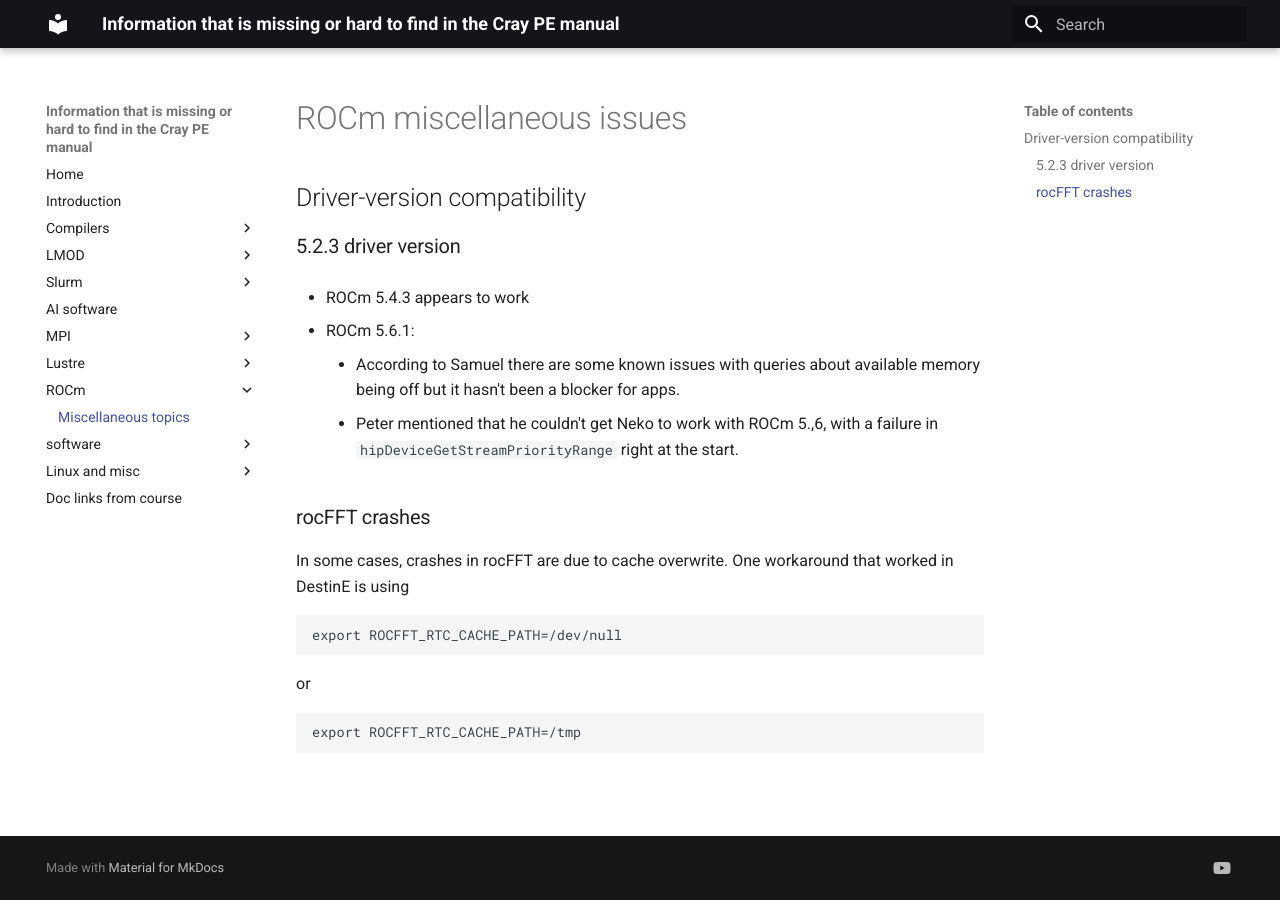
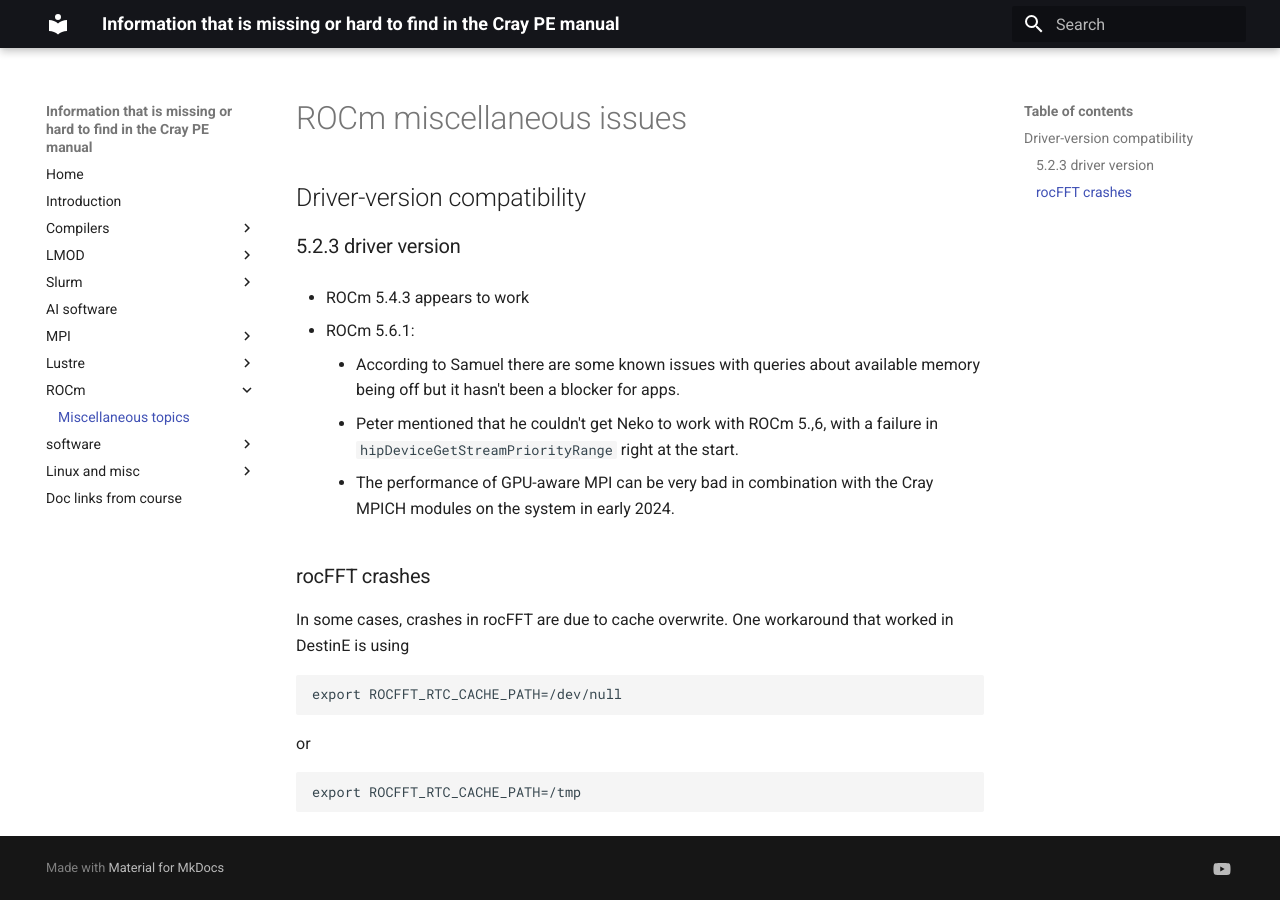
Before and after one commit to klust/LUMI-tips-and-tricks, an MkDocs documentation site: the page built from docs/07_ROCm/07_99_misc.md, in a window 1280 px wide. Built offline with MkDocs 1.6.1 and Material for MkDocs 9.7.7, drawn with Linux system fonts in a browser that asks for light colours.

Commit message:
Additional issue with ROCm 5.6.1 on the 5.2 driver.

```diff
--- a/docs/07_ROCm/07_99_misc.md
+++ b/docs/07_ROCm/07_99_misc.md
@@ -12,6 +12,8 @@
         about available memory being off but it hasn't been a blocker for apps.
     -   Peter mentioned that he couldn't get Neko to work with ROCm 5.,6, with a failure in
         `hipDeviceGetStreamPriorityRange` right at the start.
+    -   The performance of GPU-aware MPI can be very bad in combination with the Cray MPICH
+        modules on the system in early 2024.
 
 
 <!-- Sources:
```
